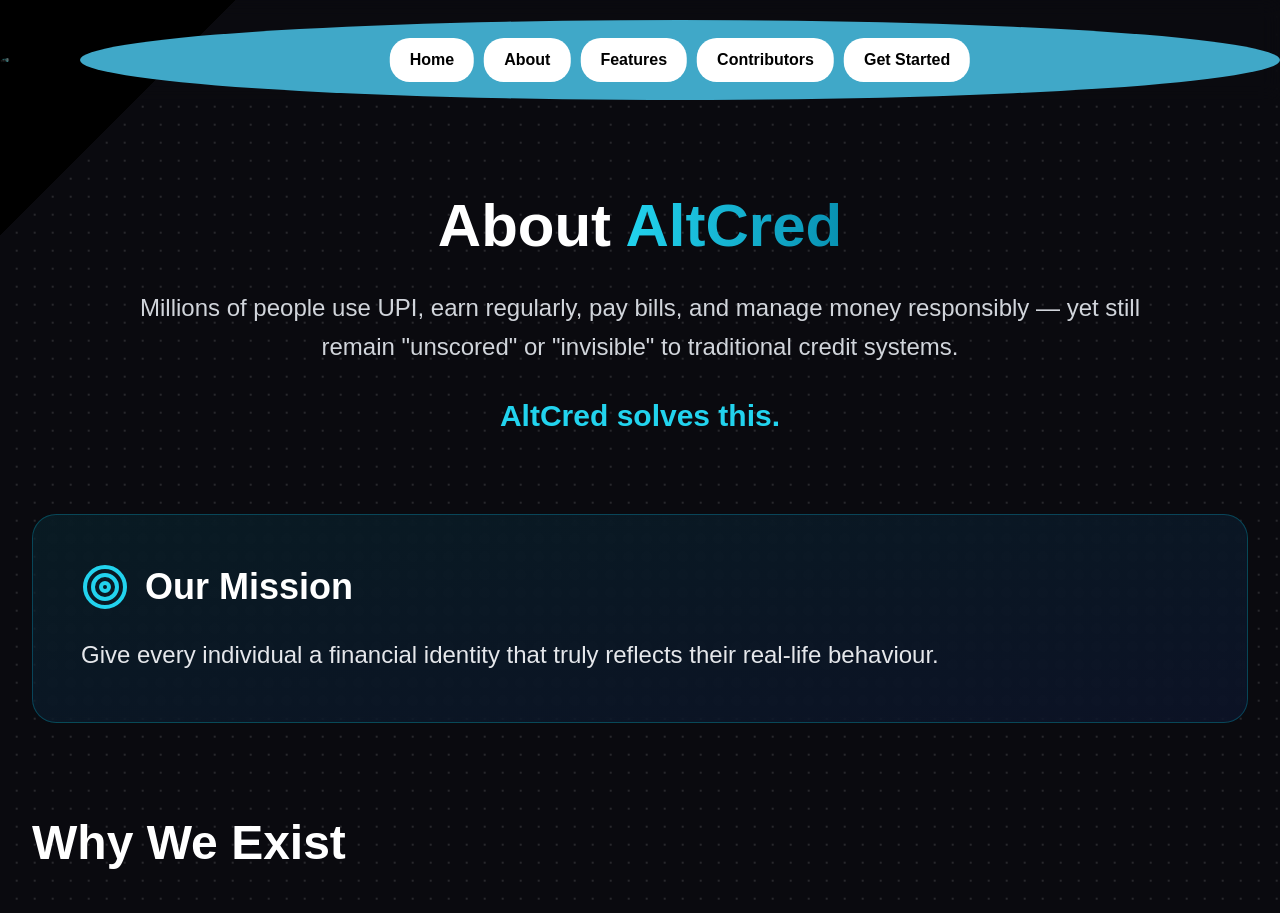
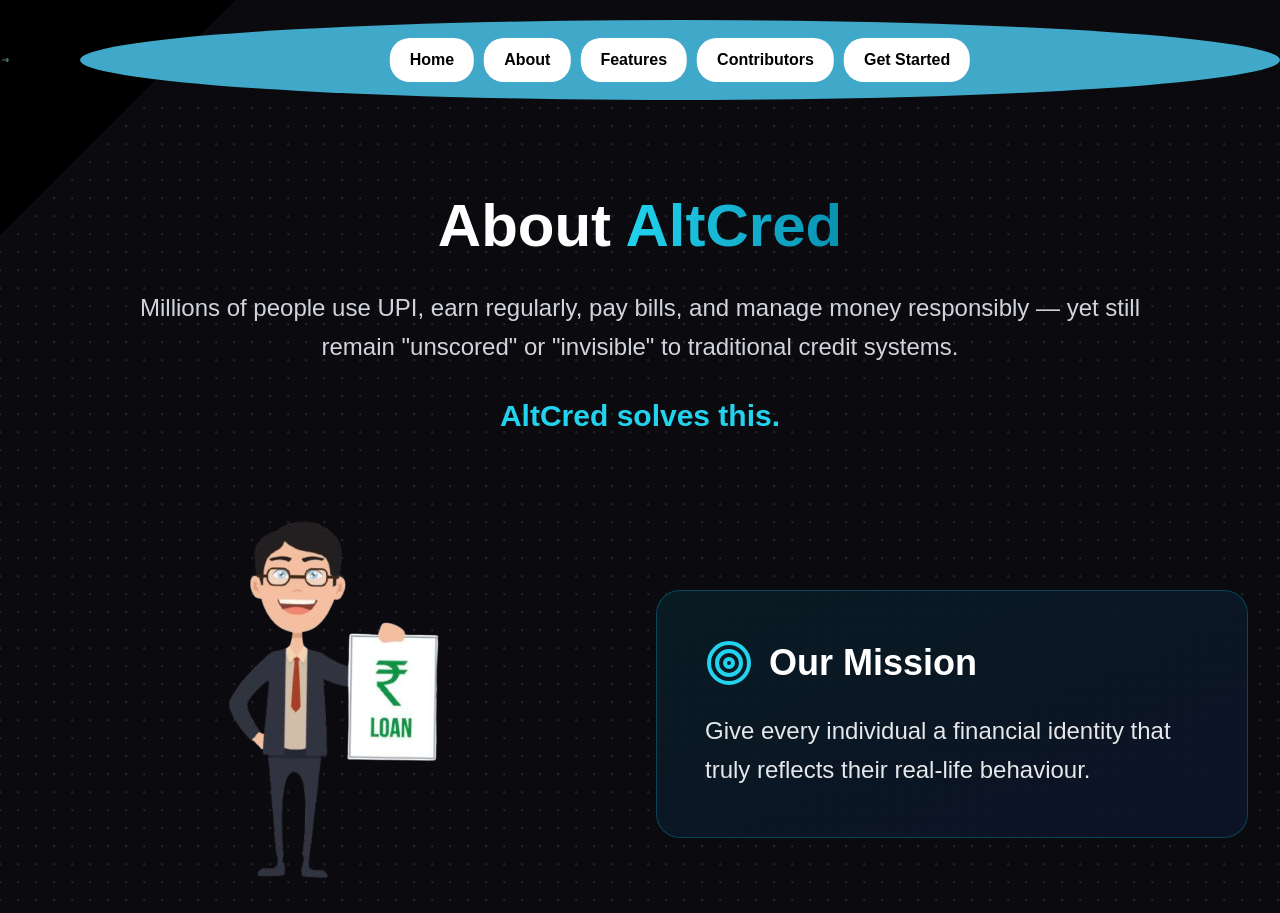
Before and after one commit to vedbhadani/AltCred, a Next.js app in the folder frontend/: page /About in a window 1280 px wide. Shown: the top 913 px of the page. Built offline with nearby package versions, Linux system fonts and the light colour scheme.

Commit message:
Add image to About page

```diff
--- a/frontend/src/pages/About.js
+++ b/frontend/src/pages/About.js
@@ -1,4 +1,5 @@
 import { motion } from 'framer-motion';
+import Image from 'next/image';
 import { Target, Eye, Lightbulb, TrendingUp, Shield, Users, Zap, Check } from 'lucide-react';
 import Navbar from '@/components/Navbar';
 
@@ -99,6 +100,29 @@ const About = () => {
           </motion.div>
 
           <motion.section {...fadeInUp} className="mb-24">
+            <div className="grid lg:grid-cols-2 gap-8 items-center">
+              <motion.div
+                animate={{
+                  y: [0, -10, 0],
+                  rotate: [0, 1, 0],
+                }}
+                transition={{
+                  duration: 4,
+                  repeat: Infinity,
+                  ease: 'easeInOut',
+                }}
+                className="relative flex items-center justify-center"
+              >
+                <div className="relative w-full h-[400px]">
+                  <Image
+                    src="/Screenshot_2025-11-30_at_12.24.33_PM-removebg-preview.png"
+                    alt="AltCred Mission"
+                    width={500}
+                    height={400}
+                    className="object-contain w-full h-full"
+                  />
+                </div>
+              </motion.div>
               <div className="bg-gradient-to-br from-cyan-500/10 to-blue-600/10 backdrop-blur-sm border border-cyan-500/30 rounded-3xl p-12">
                 <div className="flex items-center gap-4 mb-6">
                   <Target className="w-12 h-12 text-cyan-400" />
@@ -107,6 +131,7 @@ const About = () => {
                 <p className="text-2xl text-gray-200 leading-relaxed">
                   Give every individual a financial identity that truly reflects their real-life behaviour.
                 </p>
+              </div>
             </div>
           </motion.section>
 
```
Also changed, not shown: frontend/public/Screenshot_2025-11-30_at_12.24.33_PM-removebg-preview.png (added). Lines whose indentation alone changed are shown as unchanged.
